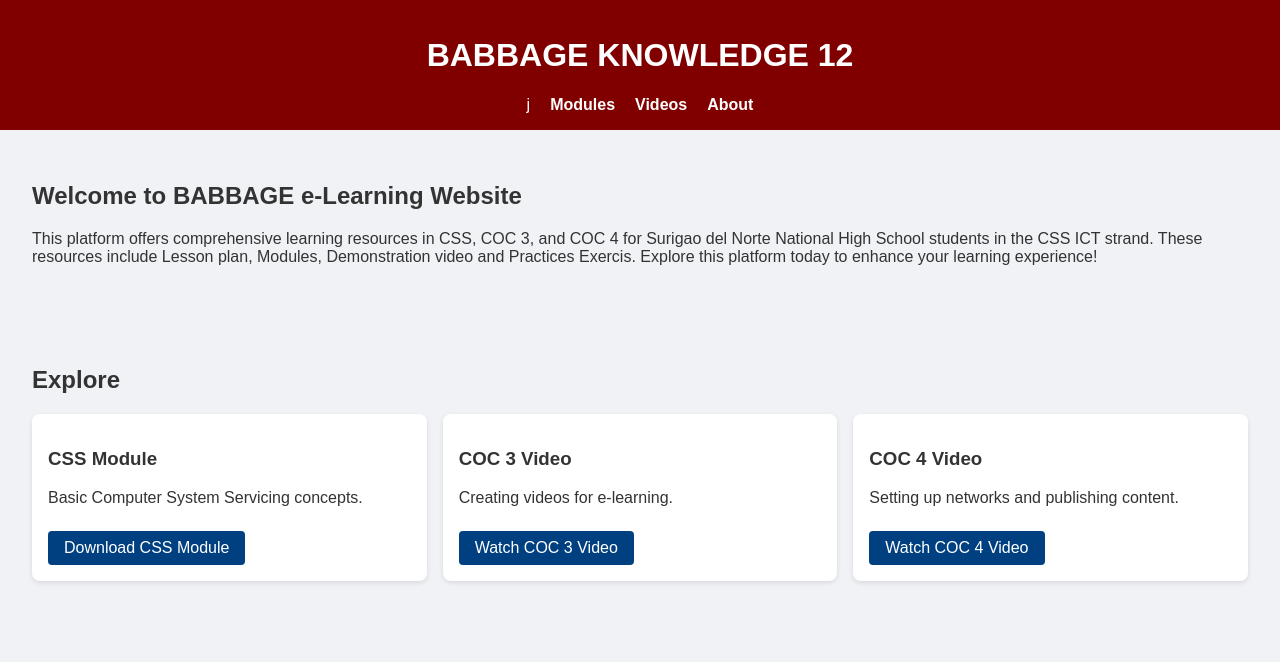
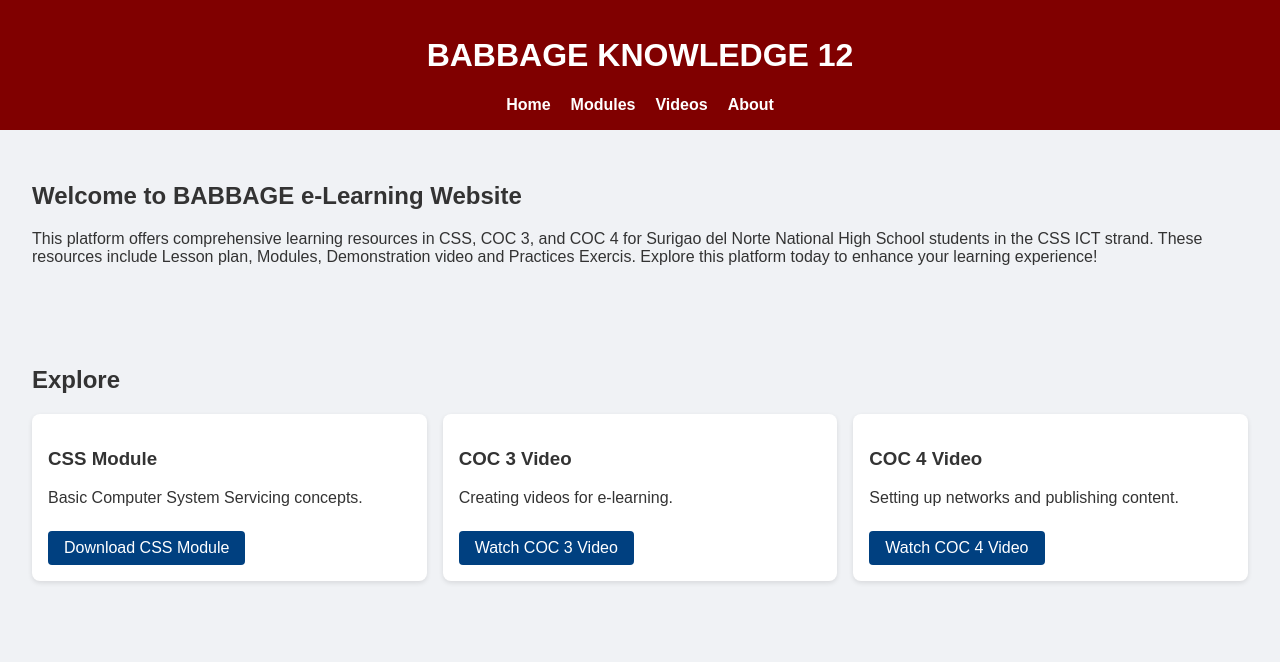
Before and after one commit to KudoSinichi488/Gerarcasrex, a plain HTML site: page rex.html/index.html in a window 1280 px wide. Shown: the top 662 px of the page. Drawn offline with Linux system fonts and the light colour scheme; a script that the page names is missing.

Commit message:
Update index.html

```diff
--- a/rex.html/index.html
+++ b/rex.html/index.html
@@ -10,7 +10,8 @@
   <header>
     <h1>BABBAGE KNOWLEDGE 12</h1>
     <nav>
-      <ul>j
+      <ul>
+        <li><a href="https://kudosinichi488.github.io/Gerarcasrex/">Home</a></li>
         <li><a href="#https://kudosinichi488.github.io/Gerarcoasrex/">Modules</a></li>
         <li><a href="#videos">Videos</a></li>
         <li><a href="#about">About</a></li>
```
